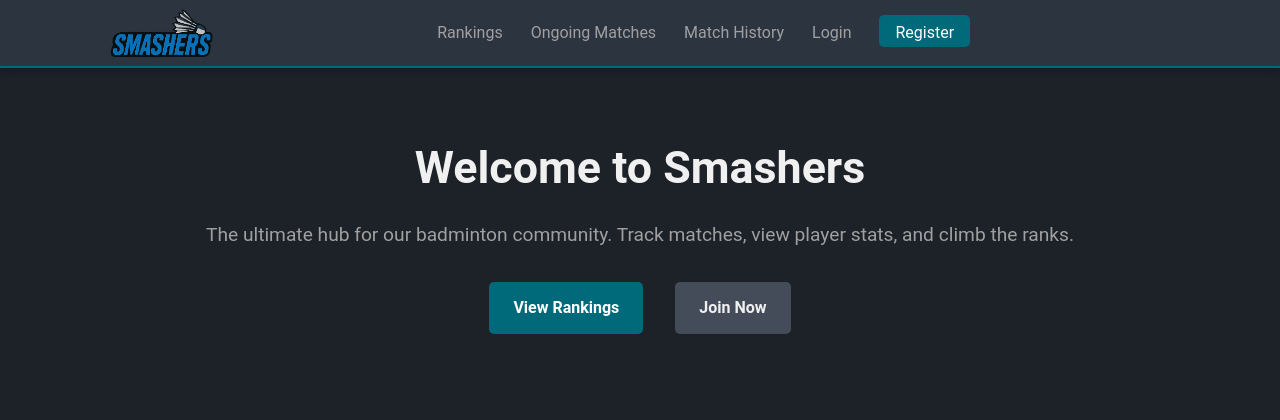
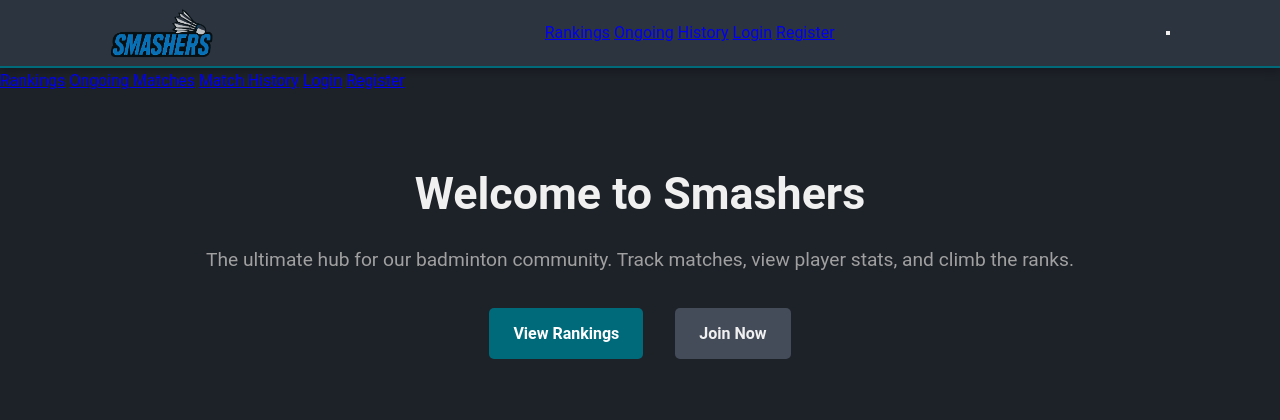
Before and after one commit to jpmahinay/smashers-webapp, a Flask app: page / in a window 1280 px wide. Shown: the top 420 px of the page. Run offline with Flask 3, Linux system fonts and the light colour scheme.

Commit message:
Update layout.html

```diff
--- a/backend/templates/layout.html
+++ b/backend/templates/layout.html
@@ -3,14 +3,11 @@
 <head>
     <meta charset="UTF-8">
     <meta name="viewport" content="width=device-width, initial-scale=1.0">
-    <title>Smashers - Badminton Ranking System</title>
-    <!-- Google Fonts -->
+    <title>Smashers - Badminton Ranking</title>
     <link rel="preconnect" href="https://fonts.googleapis.com">
     <link rel="preconnect" href="https://fonts.gstatic.com" crossorigin>
-    <link href="https://fonts.googleapis.com/css2?family=Poppins:wght@300;400;600;700&display=swap" rel="stylesheet">
-    <!-- Font Awesome for Icons -->
+    <link href="https://fonts.googleapis.com/css2?family=Inter:wght@400;500;600;700&display=swap" rel="stylesheet">
     <link rel="stylesheet" href="https://cdnjs.cloudflare.com/ajax/libs/font-awesome/6.2.0/css/all.min.css">
-    <!-- Your Stylesheet -->
     <link rel="stylesheet" href="{{ url_for('static', filename='css/style.css') }}">
 </head>
 <body>
@@ -21,30 +18,45 @@
                     <img src="{{ url_for('static', filename='logo.png') }}" alt="Smashers Logo">
                 </a>
 
-                <div class="nav-links" id="nav-links">
+                <div class="desktop-nav-links">
                     <a href="{{ url_for('rankings') }}">Rankings</a>
-                    <a href="{{ url_for('ongoing_matches') }}">Ongoing Matches</a>
-                    <a href="{{ url_for('history') }}">Match History</a>
+                    <a href="{{ url_for('ongoing_matches') }}">Ongoing</a>
+                    <a href="{{ url_for('history') }}">History</a>
                     {% if 'username' in session %}
                         {% if session.role == 'admin' %}
                             <a href="{{ url_for('admin_dashboard') }}">Admin Panel</a>
                         {% else %}
                             <a href="{{ url_for('dashboard') }}">My Dashboard</a>
                         {% endif %}
-                        <a href="{{ url_for('logout') }}" class="nav-button">Logout</a>
+                        <a href="{{ url_for('logout') }}" class="nav-button-desktop">Logout</a>
                     {% else %}
                         <a href="{{ url_for('login') }}">Login</a>
-                        <a href="{{ url_for('register') }}" class="nav-button">Register</a>
+                        <a href="{{ url_for('register') }}" class="nav-button-desktop">Register</a>
                     {% endif %}
                 </div>
 
-               <!--<button class="nav-toggle hamburger" id="nav-toggle" type="button" aria-label="Menu"> -->
-                    <span class="hamburger-box">
-                        <span class="hamburger-inner"></span>
-                    </span>
+                <button class="hamburger nav-toggle" id="nav-toggle" type="button" aria-label="Menu">
+                    <span class="hamburger-box"><span class="hamburger-inner"></span></span>
                 </button>
             </div>
         </nav>
+
+        <div class="mobile-nav-menu" id="mobile-nav-menu">
+             <a href="{{ url_for('rankings') }}">Rankings</a>
+            <a href="{{ url_for('ongoing_matches') }}">Ongoing Matches</a>
+            <a href="{{ url_for('history') }}">Match History</a>
+            {% if 'username' in session %}
+                {% if session.role == 'admin' %}
+                    <a href="{{ url_for('admin_dashboard') }}">Admin Panel</a>
+                {% else %}
+                    <a href="{{ url_for('dashboard') }}">My Dashboard</a>
+                {% endif %}
+                <a href="{{ url_for('logout') }}" class="nav-button-mobile">Logout</a>
+            {% else %}
+                <a href="{{ url_for('login') }}">Login</a>
+                <a href="{{ url_for('register') }}" class="nav-button-mobile">Register</a>
+            {% endif %}
+        </div>
 
         <main>
             <div class="container">
```
